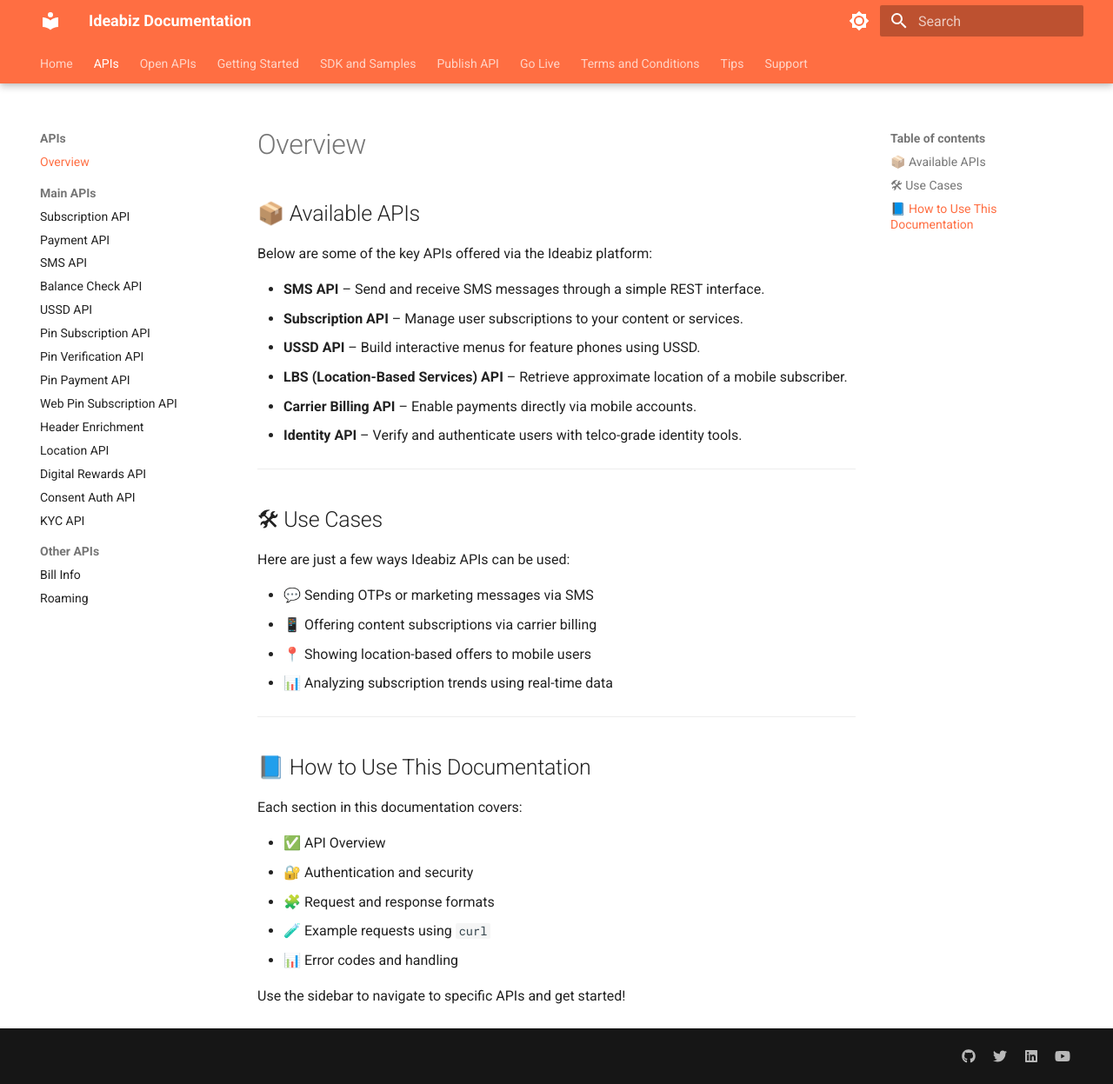
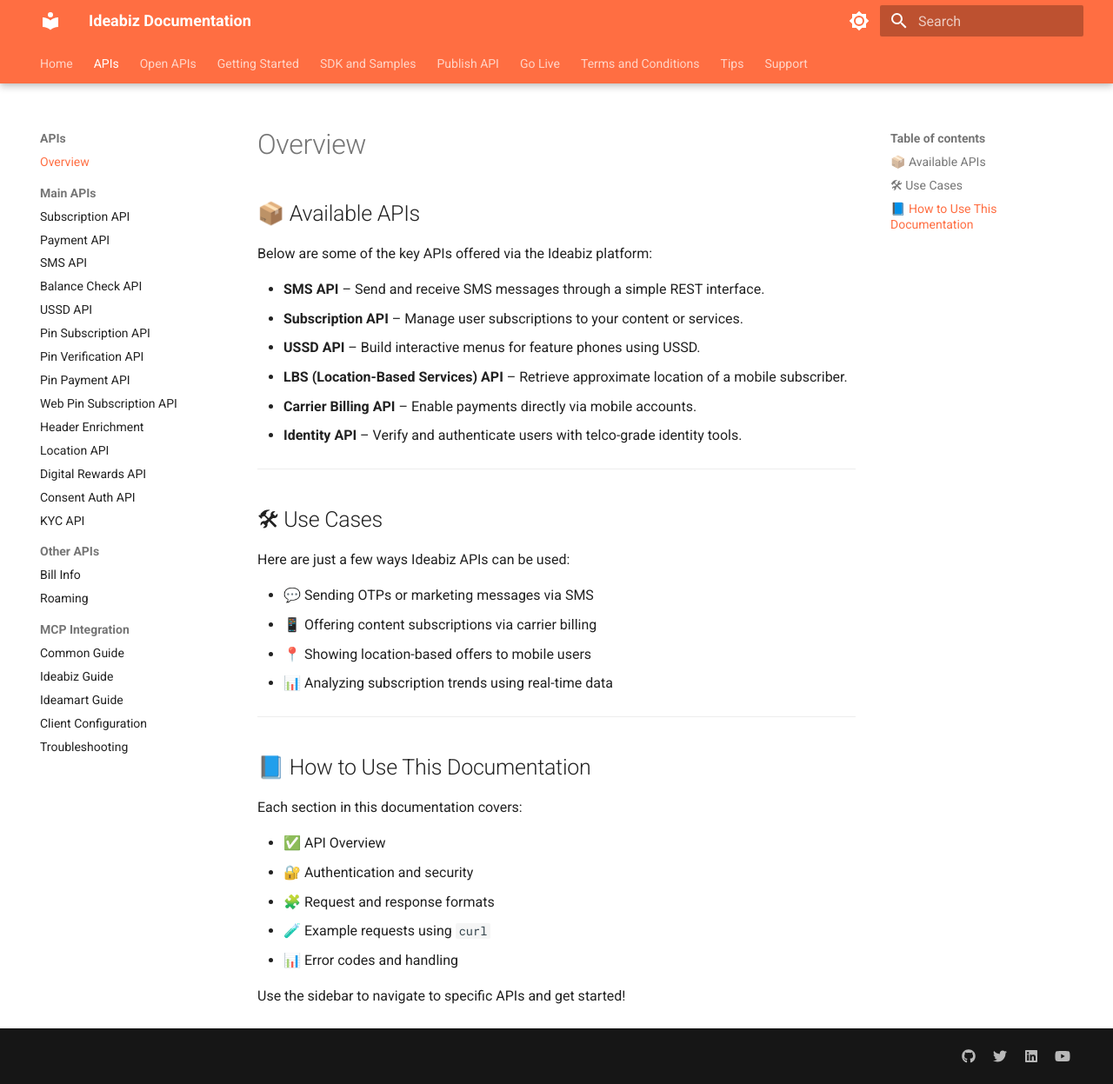
Before and after one commit to ideabizmart/Docs-Ideabiz-v2, an MkDocs documentation site: the page built from docs/APIs/index.md, in a window 1280 px wide and 1247 px high. Shown: the whole window at 87% size. Built offline with MkDocs 1.6.1 and Material for MkDocs 9.7.7, drawn with Linux system fonts in a browser that asks for light colours.

Commit message:
Update mkdocs.yml

```diff
--- a/mkdocs.yml
+++ b/mkdocs.yml
@@ -25,6 +25,12 @@ nav:
       - "Other APIs":
             - "Bill Info": APIs/BillinfoAPI.md
             - "Roaming": APIs/Roaming.md
+      - "MCP Integration":
+            - "Common Guide": APIs/MCP/guide-common.md
+            - "Ideabiz Guide": APIs/MCP/guide-ideabiz.md
+            - "Ideamart Guide": APIs/MCP/guide-ideamart.md
+            - "Client Configuration": APIs/MCP/mcp-client-config.md
+            - "Troubleshooting": APIs/MCP/troubleshooting.md
   - Open APIs:
       - Overview: APIs/Camara/index.md
       - "APIs" :
```
